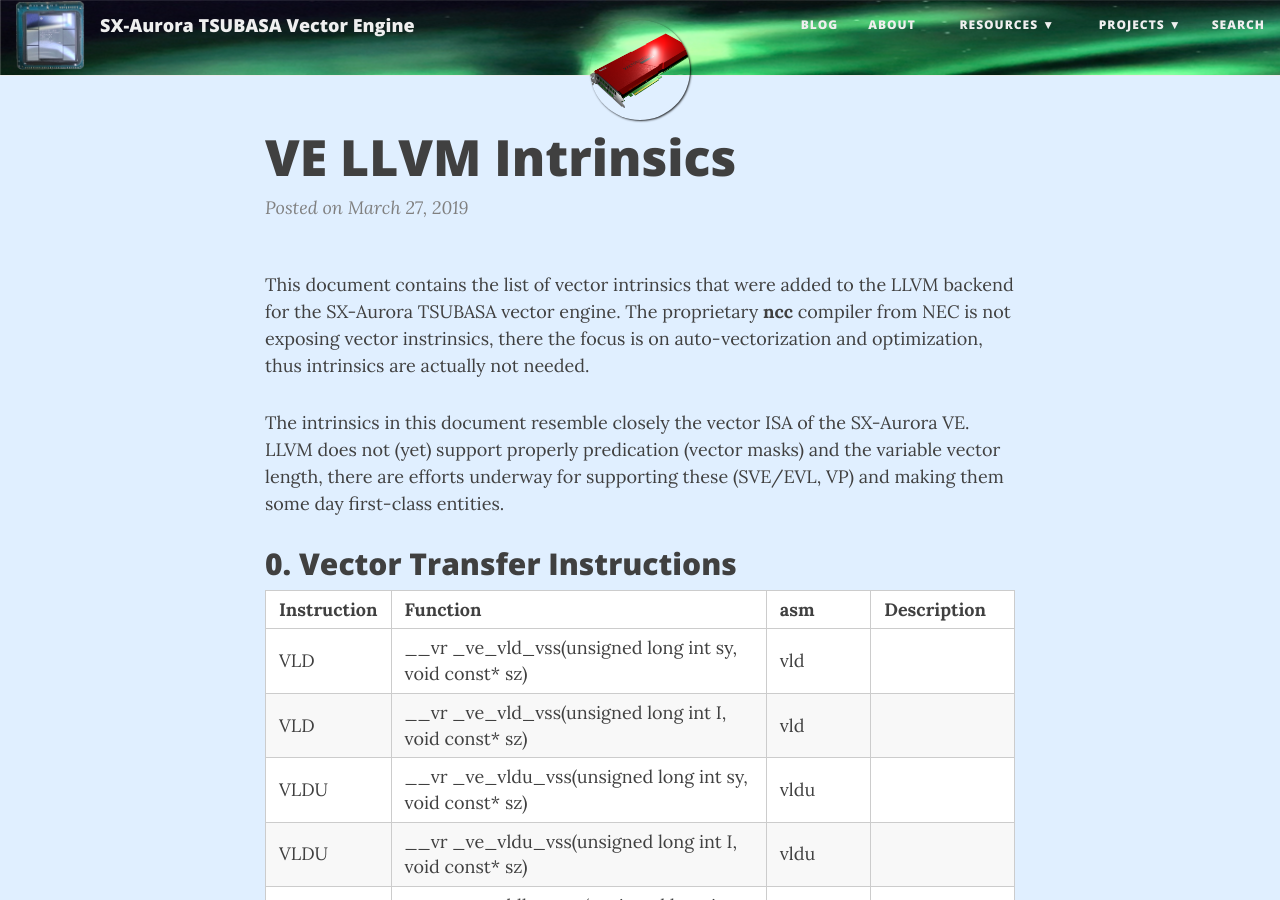
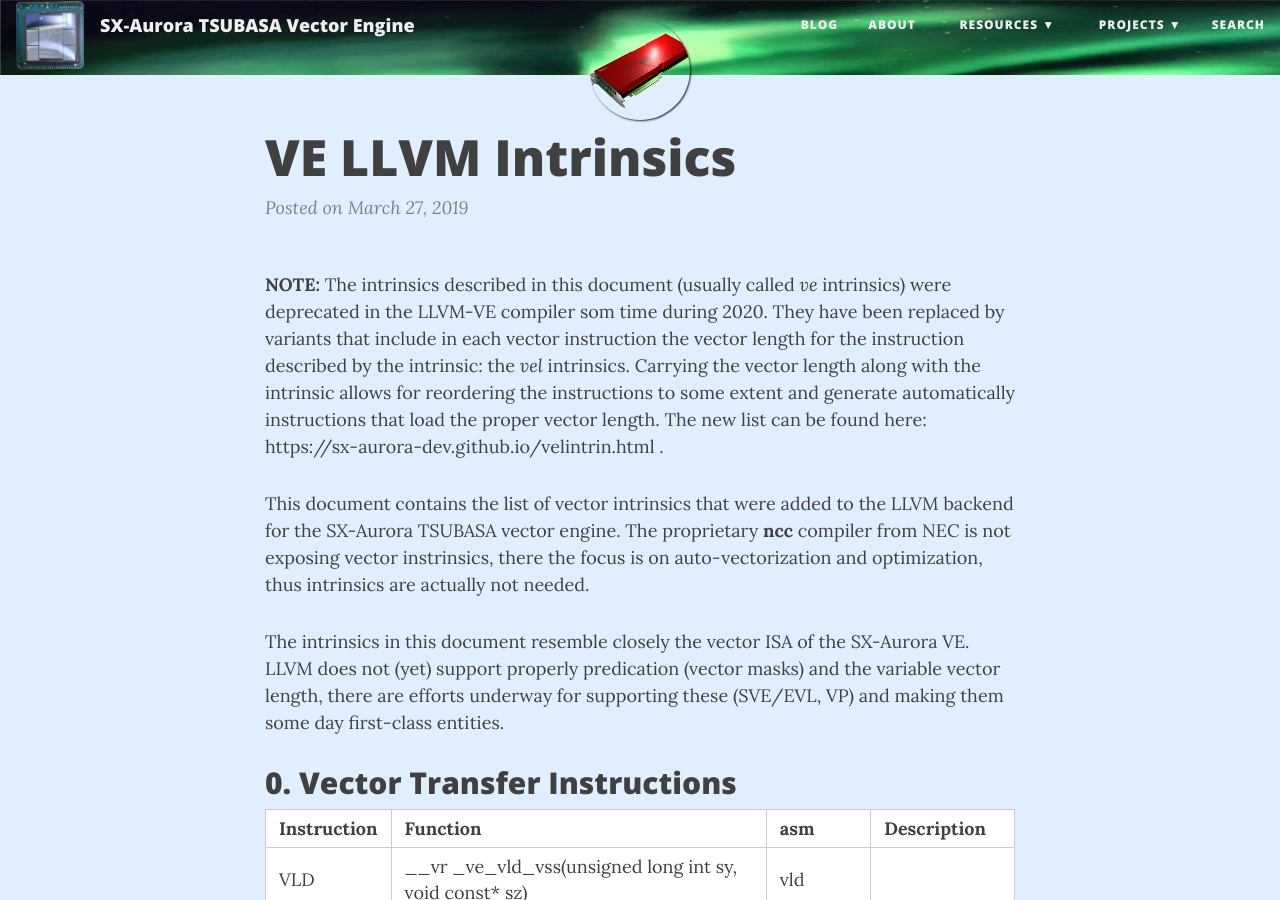
Before and after one commit to SX-Aurora/SX-Aurora.github.io, a Jekyll site: the page built from _posts/2019-03-27-ve-llvm-intrinsics.md, in a window 1280 px wide and 900 px high. Built offline with Jekyll 4.4.1, drawn with Linux system fonts in a browser that asks for light colours; nearby versions of some CDN libraries; comment, search, counter and statistics services are not loaded.

Commit message:
Added note on newer intrinsics.

```diff
--- a/_posts/2019-03-27-ve-llvm-intrinsics.md
+++ b/_posts/2019-03-27-ve-llvm-intrinsics.md
@@ -6,6 +6,9 @@
 category: posts
 tags: [llvm, compiler, vector, sxaurora, intrinsics, builtins]
 ---
+
+**NOTE:** The intrinsics described in this document (usually called *ve* intrinsics) were deprecated in the LLVM-VE compiler som time during 2020. They have been replaced by variants that include in each vector instruction the vector length for the instruction described by the intrinsic: the *vel* intrinsics. Carrying the vector length along with the intrinsic allows for reordering the instructions to some extent and generate automatically instructions that load the proper vector length. The new list can be found here: https://sx-aurora-dev.github.io/velintrin.html .
+
 
 This document contains the list of vector intrinsics that were added to the LLVM backend for the SX-Aurora TSUBASA vector engine. The proprietary **ncc** compiler from NEC is not exposing vector instrinsics, there the focus is on auto-vectorization and optimization, thus intrinsics are actually not needed.
 
```
